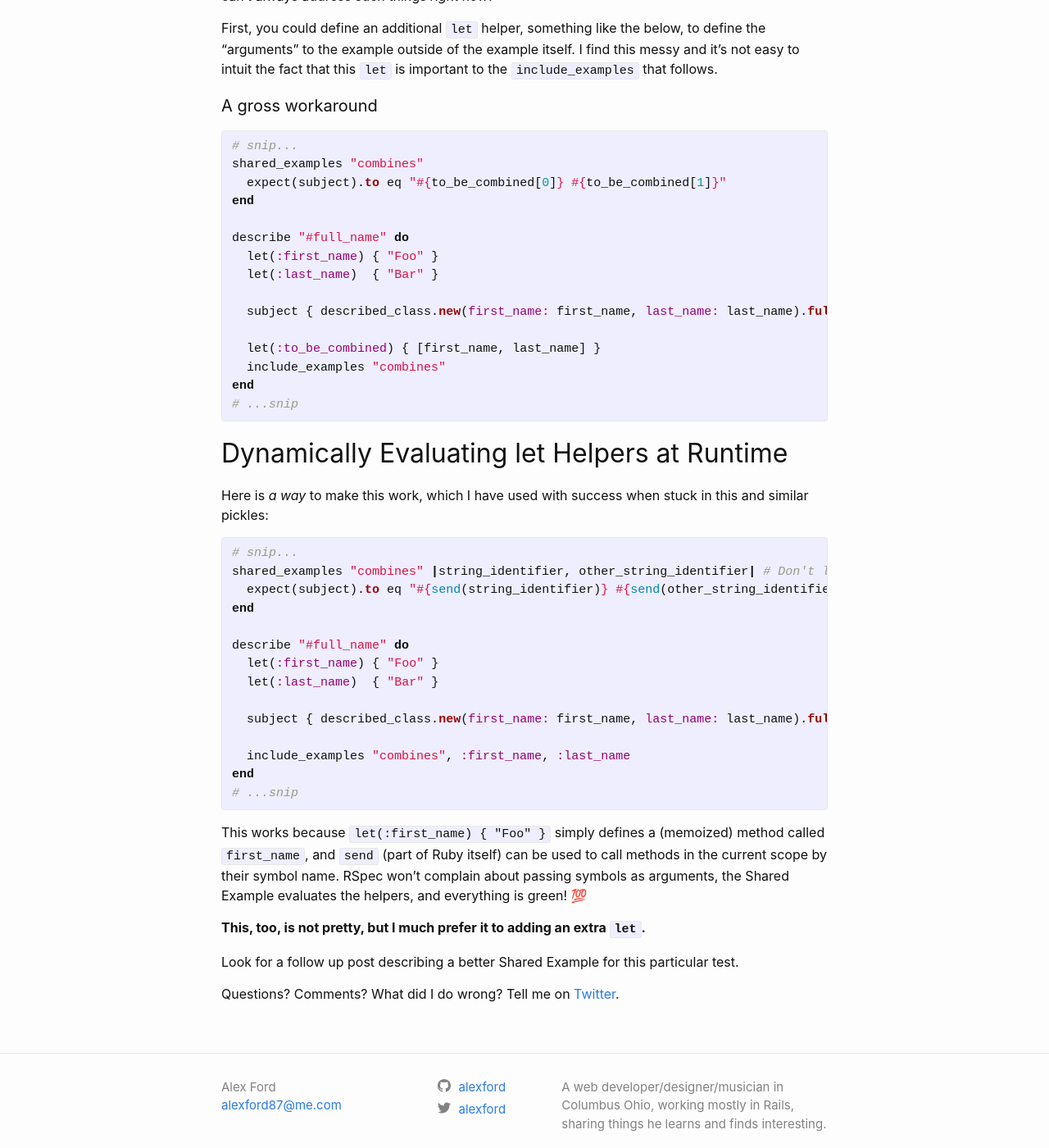
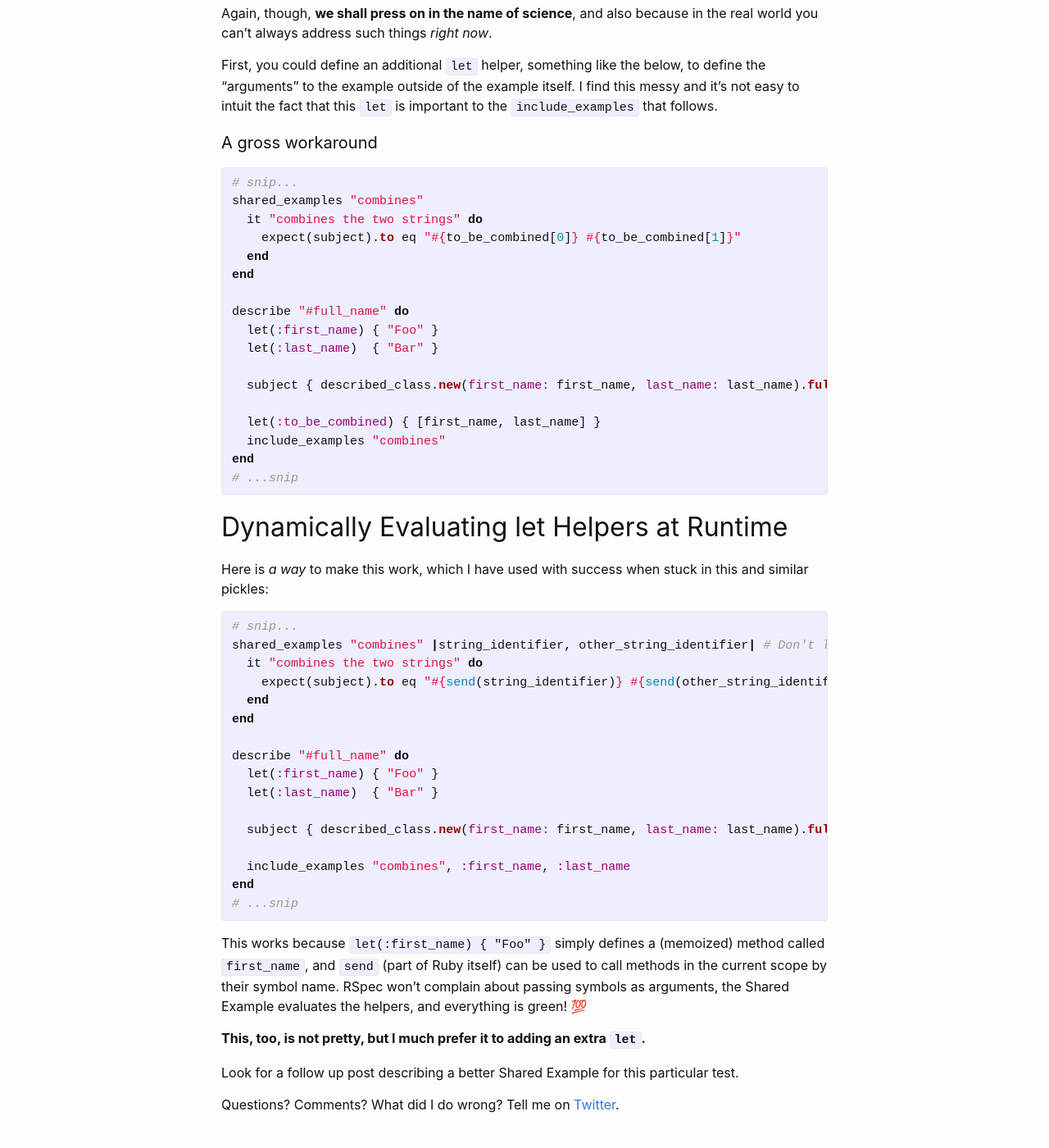
Before and after one commit to alexford/alexford.io, a Jekyll site: the page built from _posts/2018-12-27-use-lets-with-shared-examples.md, in a window 1280 px wide and 1400 px high, scrolled down 3093 px. Shown: the whole window at 82% size. Built offline with Jekyll 4.4.1, drawn with Linux system fonts in a browser that asks for light colours; some of the changed text lies outside the part shown.

Commit message:
This is what I get for not running my examples

```diff
--- a/_posts/2018-12-27-use-lets-with-shared-examples.md
+++ b/_posts/2018-12-27-use-lets-with-shared-examples.md
@@ -42,7 +42,9 @@ In the opinion of many (myself included), this is perfectly fine and DRY enough.
 {% highlight ruby %}
 describe User do
   shared_examples "combines" do |string, other_string|
-    expect(subject).to eq "#{string} #{other_string}"
+    it "combines the two strings" do
+      expect(subject).to eq "#{string} #{other_string}"
+    end
   end
 
   describe "#full_name" do
@@ -133,7 +135,9 @@ First, you could define an additional `let` helper, something like the below, to
 {% highlight ruby %}
 # snip...
 shared_examples "combines"
-  expect(subject).to eq "#{to_be_combined[0]} #{to_be_combined[1]}"
+  it "combines the two strings" do
+    expect(subject).to eq "#{to_be_combined[0]} #{to_be_combined[1]}"
+  end
 end
 
 describe "#full_name" do
@@ -155,7 +159,9 @@ Here is _a way_ to make this work, which I have used with success when stuck in
 {% highlight ruby %}
 # snip...
 shared_examples "combines" |string_identifier, other_string_identifier| # Don't love those names
-  expect(subject).to eq "#{send(string_identifier)} #{send(other_string_identifier)}"
+  it "combines the two strings" do
+    expect(subject).to eq "#{send(string_identifier)} #{send(other_string_identifier)}"
+  end
 end
 
 describe "#full_name" do
```
